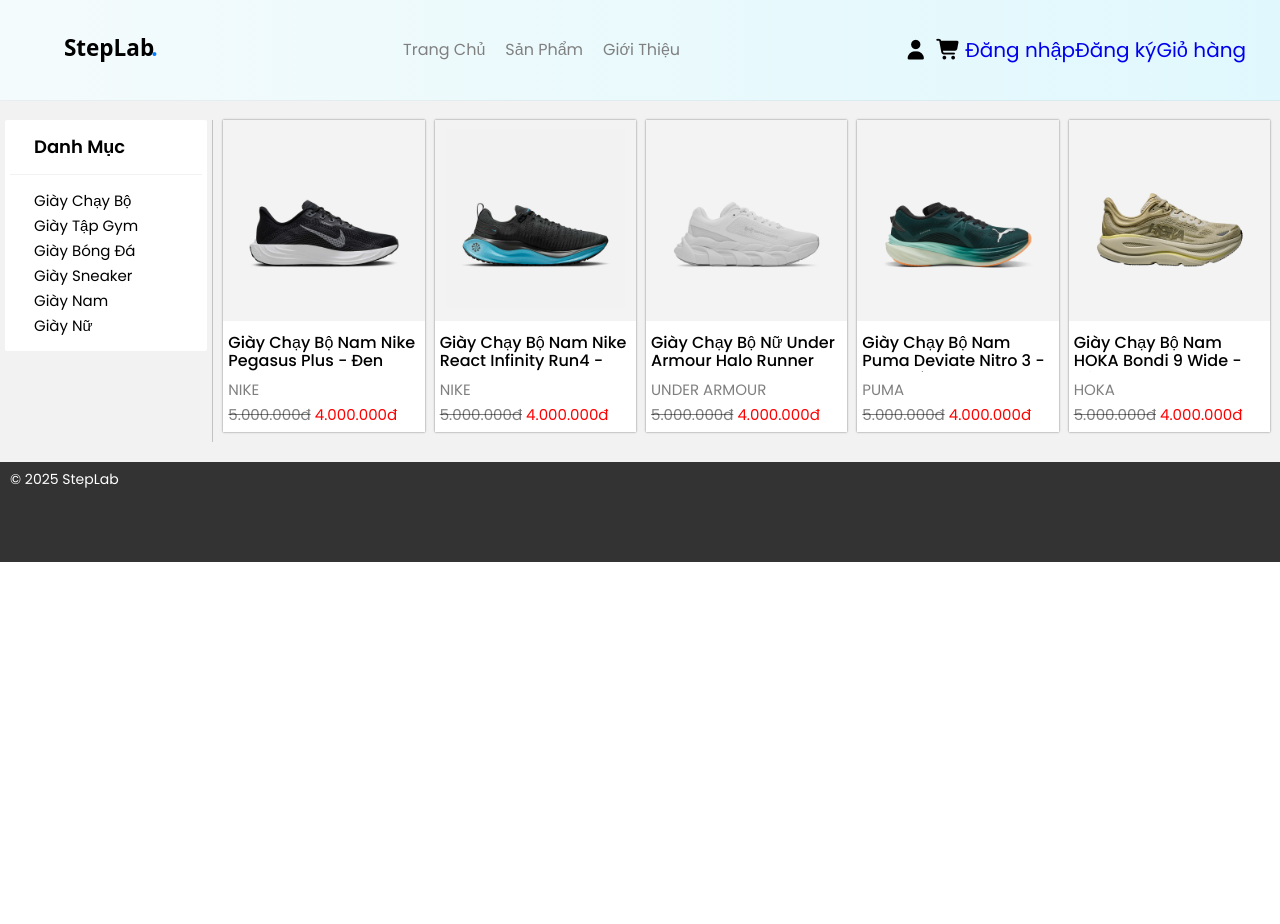
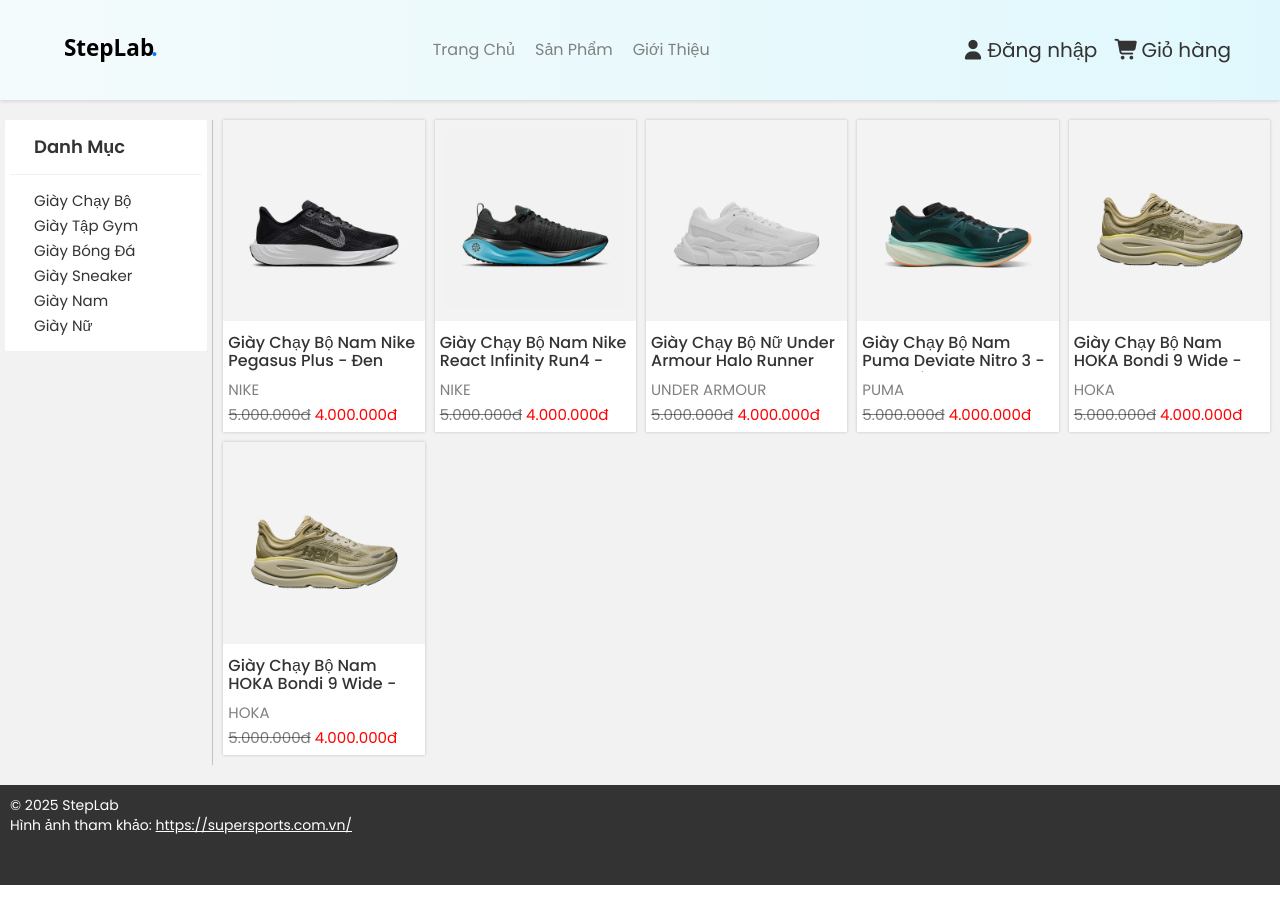
Before and after one commit to tantung-06/doan-cuahang-giaythethao, a plain HTML site: page index.html in a window 1280 px wide. After the commit the page ends 885 px from the top, so only its background shows below. Drawn offline with Linux system fonts and the light colour scheme; files whose address does not match are found by name.

Commit message:
chỉnh sửa đăng nhập giỏ hàng

```diff
--- a/assest/css/style.css
+++ b/assest/css/style.css
@@ -32,7 +32,8 @@ a {
     top: 0;
     right: 0;
     left: 0;
-    border-bottom: 1px solid rgba(0, 0, 0, 0.05);
+    /* border-bottom: 1px solid rgba(0, 0, 0, 0.05); */
+    box-shadow: 0 0 5px rgba(0, 0, 0, 0.2);
 }
 
 .header-body {
@@ -81,8 +82,13 @@ a {
 }
 
 .icon {
-    margin: 0 4px;
-    color: black;
+    margin: 0 2px;
+    color: #333;
+}
+
+.btn {
+    margin-right: 15px;
+    color: #333;
 }
 
 /* container */
@@ -134,6 +140,7 @@ a {
     padding: 18px 24px;
     font-weight: 600; /*điều chỉnh độ đậm của chữ (nét dày)*/
     /* white-space: nowrap; */
+    color: #333;
 }
 
 .category-item {
@@ -142,7 +149,7 @@ a {
 
 .category-list {
     font-size: 1.5rem;
-    color: black;
+    color: #333;
     display: block;
     margin: 10px 0;
     /* display: block; */
@@ -163,7 +170,7 @@ a {
 
 .product-item {
     background-color: white;
-    box-shadow: 0 0 2px rgba(0, 0, 0, 0.5);
+    box-shadow: 0 0 3px rgba(0, 0, 0, 0.2);
     margin-bottom: 10px;
 }
 
@@ -175,7 +182,7 @@ a {
 .product-name {
     font-size: 1.6rem;
     font-weight: 500;
-    color: black;
+    color: #333;
     line-height: 1.8rem;
     height: 3.8rem;
     margin: 10px 5px;
@@ -215,7 +222,16 @@ a {
     color: #fff;
     font-size: 14px;
     height: 100px;
+}
+
+.footer-list {
     padding: 10px 0 0 10px;
+    line-height: 20px;
+}
+
+.footer-list a {
+    color: #fff;
+    text-decoration: underline;
 }
 
 /* Mobile and Tablet: width < 1024px */
--- a/index.html
+++ b/index.html
@@ -21,7 +21,7 @@
     <title>StepLab Store</title>
 </head>
 
-<body style="height: 1000px">
+<body style="height: auto">
     <!-- header -->
     <header class="header">
         <div class="header-content">
@@ -47,9 +47,9 @@
                 <div class="action">
                     <ul>
                         <li><a href="#" class="icon"><i class="fa-solid fa-user"></i></a></li>
+                        <li><a href="./pages/login.html" class="btn">Đăng nhập</a></li>
+                        <!-- <li><a href="./pages/register.html" class="btn">Đăng ký</a></li> -->
                         <li><a href="#" class="icon"><i class="fa-solid fa-cart-shopping"></i></a></li>
-                        <li><a href="./pages/login.html" class="btn">Đăng nhập</a></li>
-                        <li><a href="./pages/register.html" class="btn">Đăng ký</a></li>
                         <li><a href="#" class="btn">Giỏ hàng</a></li>
                     </ul>
                 </div>
@@ -134,6 +134,17 @@
                             </div>
                         </div>
                     </div>
+                    <div class="container-product">
+                        <div class="product-item">
+                            <img class="product-img" src="./assest/img/Hoka_Bondi_9_Wide.jpg" alt="Nike Pegasus Plus">
+                            <h4 class="product-name">Giày Chạy Bộ Nam HOKA Bondi 9 Wide - Nâu</h4>
+                            <p class="product-company">HOKA</p>
+                            <div class="price">
+                                <span class="price-old">5.000.000đ</span>
+                                <span class="price-current">4.000.000đ</span>
+                            </div>
+                        </div>
+                    </div>
                 </div>
             </div>
         </div>
@@ -141,7 +152,9 @@
 
     <!-- footer -->
     <footer class="footer">
-        <p>© 2025 StepLab</p>
+        <div class="footer-list">
+            <p>© 2025 StepLab<br>Hình ảnh tham khảo: <a href="https://supersports.com.vn/">https://supersports.com.vn/</a></p>
+        </div>
     </footer>
 
     <!-- java script -->
```
